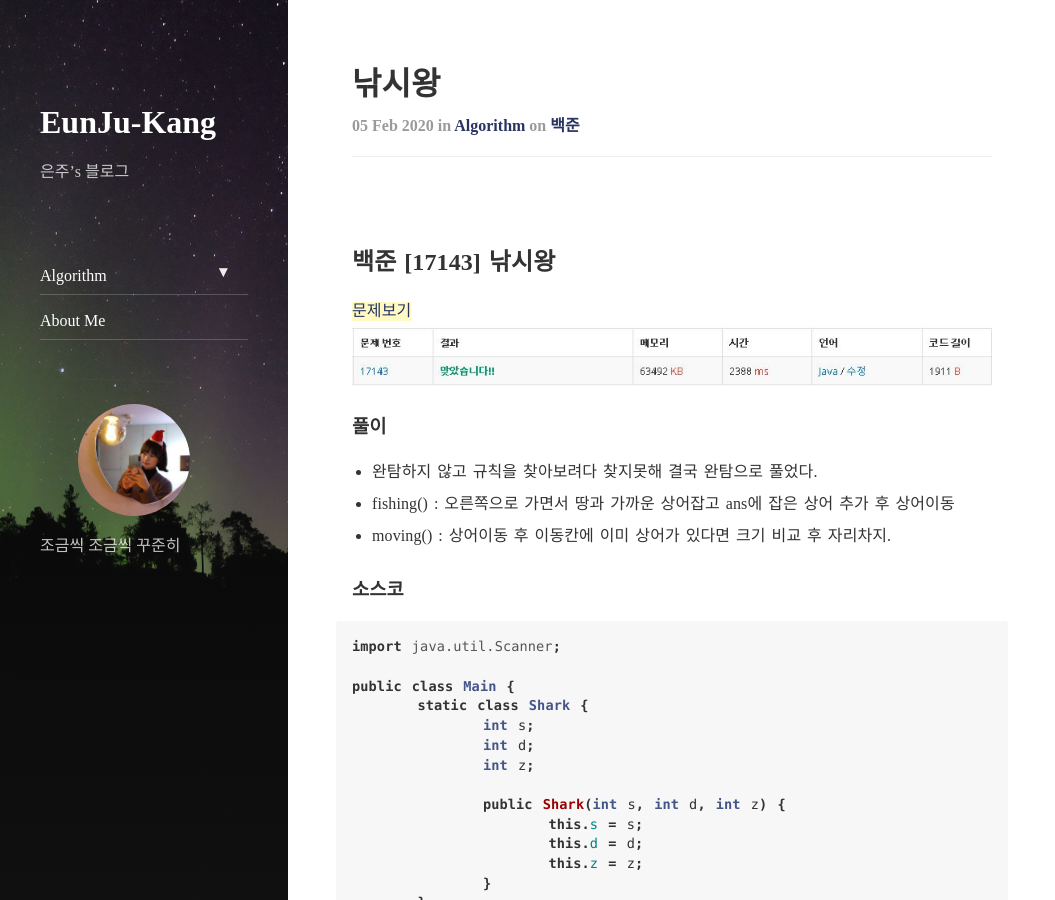
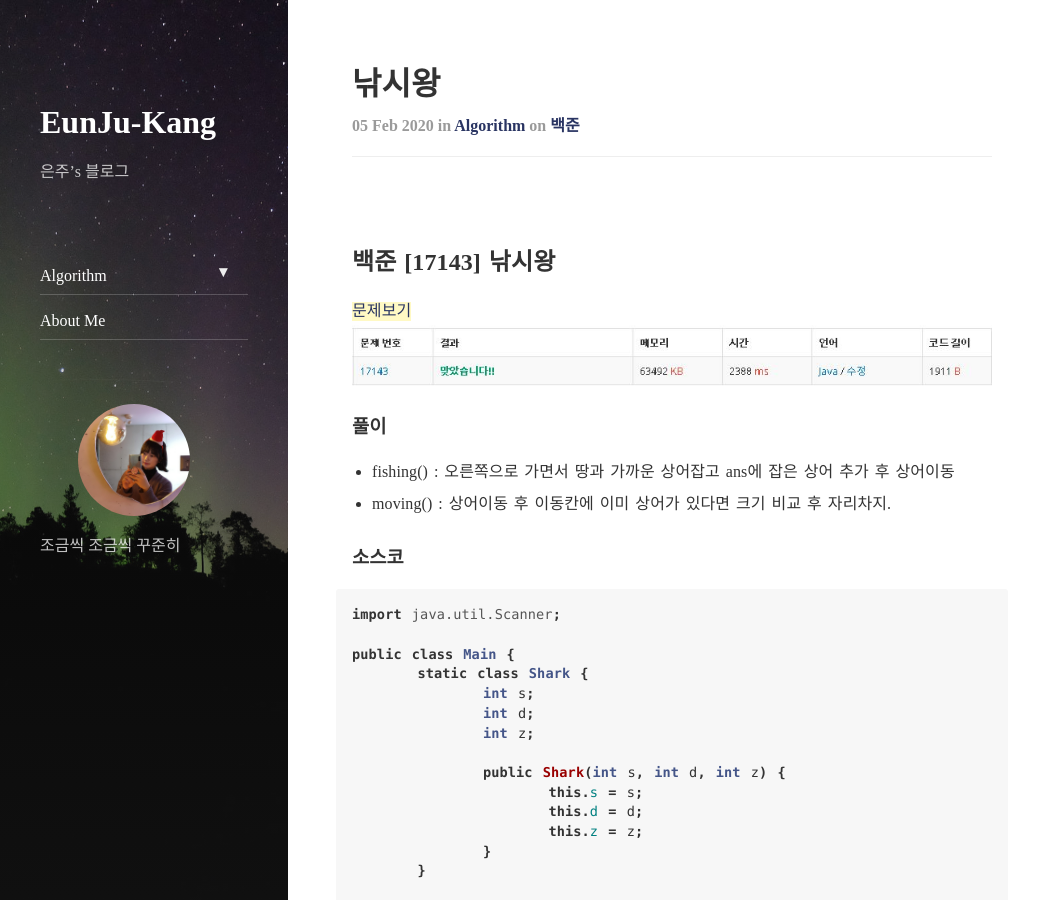
Before and after one commit to EunJu-Kang/EunJu-Kang.github.io, a Jekyll site: the page built from _posts/2020-02-05-algo-17143-낚시왕.md, in a window 1280 px wide and 900 px high. Shown: the whole window, without its empty margins (0-1055 px from the left). Built offline with Jekyll 4.4.1, drawn with Linux system fonts in a browser that asks for light colours; nearby versions of some CDN libraries.

Commit message:
Update 2020-02-05-algo-17143-낚시왕.md

```diff
--- a/_posts/2020-02-05-algo-17143-낚시왕.md
+++ b/_posts/2020-02-05-algo-17143-낚시왕.md
@@ -11,7 +11,6 @@ tags: BOJ
 ![Alt text](/assets/img/baekjoon/17143.JPG)
 
 ### 풀이
-- 완탐하지 않고 규칙을 찾아보려다 찾지못해 결국 완탐으로 풀었다.
 - fishing() : 오른쪽으로 가면서 땅과 가까운 상어잡고 ans에 잡은 상어 추가 후 상어이동
 - moving() : 상어이동 후 이동칸에 이미 상어가 있다면 크기 비교 후 자리차지.
 
```
